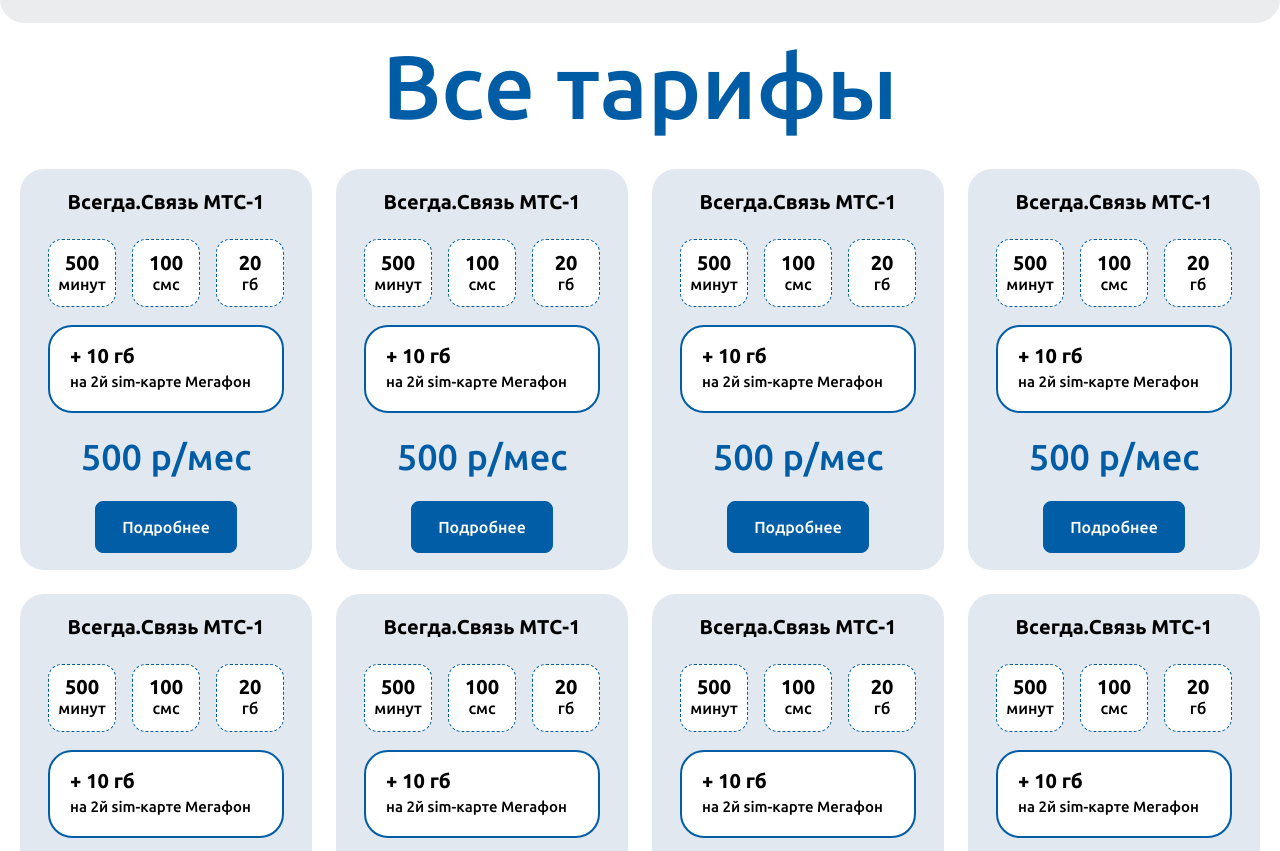
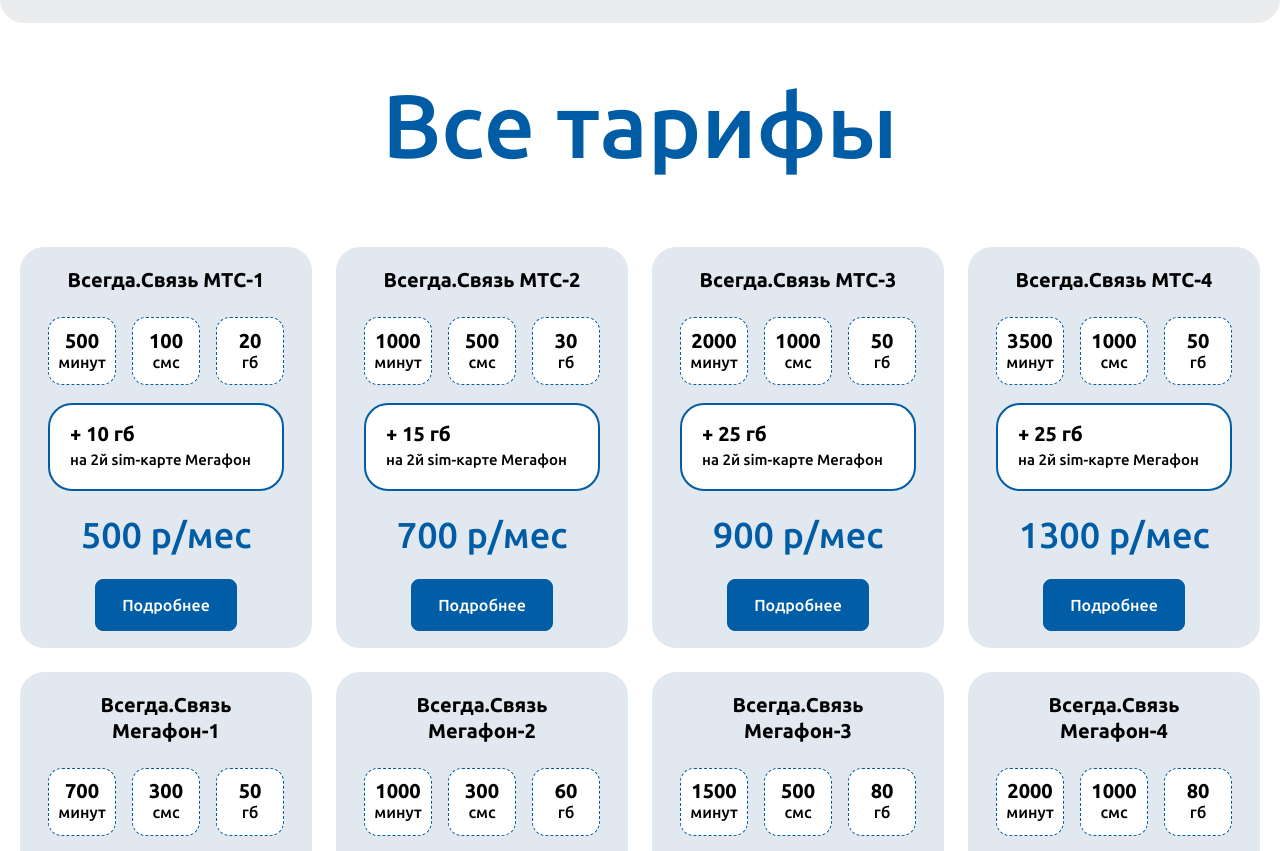
Before and after one commit to fayzullayevelmurod/ecomobile, a plain HTML site: page all-tariffs.html in a window 1280 px wide. Shown: the part 74-925 px from the top of the page. Drawn offline with nearby package versions, Linux system fonts and the light colour scheme.

Commit message:
all tariff cards content change

```diff
--- a/all-tariffs.html
+++ b/all-tariffs.html
@@ -85,164 +85,164 @@
               <button class="btn-primary">Подробнее</button>
             </div>
             <div class="all-tariffs__card">
-              <h3 class="all-tariffs__card-title">Всегда.Связь МТС-1</h3>
+              <h3 class="all-tariffs__card-title">Всегда.Связь МТС-2</h3>
               <div class="tariff-boxes">
                 <div class="tariff-box">
-                  <span class="tariff-box__count">500</span>
+                  <span class="tariff-box__count">1000</span>
                   <span class="tariff-box__status">минут</span>
                 </div>
                 <div class="tariff-box">
-                  <span class="tariff-box__count">100</span>
+                  <span class="tariff-box__count">500</span>
                   <span class="tariff-box__status">смс</span>
                 </div>
                 <div class="tariff-box">
-                  <span class="tariff-box__count">20</span>
+                  <span class="tariff-box__count">30</span>
                   <span class="tariff-box__status">гб</span>
                 </div>
               </div>
               <div class="bonus-box">
-                <span class="bonus-box__count">+ 10 гб</span>
+                <span class="bonus-box__count">+ 15 гб</span>
                 <span class="bonus-box__info">на 2й sim-карте Мегафон</span>
               </div>
-              <span class="all-tariffs__card-price">500 р/мес</span>
+              <span class="all-tariffs__card-price">700 р/мес</span>
               <button class="btn-primary">Подробнее</button>
             </div>
             <div class="all-tariffs__card">
-              <h3 class="all-tariffs__card-title">Всегда.Связь МТС-1</h3>
+              <h3 class="all-tariffs__card-title">Всегда.Связь МТС-3</h3>
               <div class="tariff-boxes">
                 <div class="tariff-box">
-                  <span class="tariff-box__count">500</span>
+                  <span class="tariff-box__count">2000</span>
                   <span class="tariff-box__status">минут</span>
                 </div>
                 <div class="tariff-box">
-                  <span class="tariff-box__count">100</span>
+                  <span class="tariff-box__count">1000</span>
                   <span class="tariff-box__status">смс</span>
                 </div>
                 <div class="tariff-box">
-                  <span class="tariff-box__count">20</span>
+                  <span class="tariff-box__count">50</span>
                   <span class="tariff-box__status">гб</span>
                 </div>
               </div>
               <div class="bonus-box">
-                <span class="bonus-box__count">+ 10 гб</span>
+                <span class="bonus-box__count">+ 25 гб</span>
                 <span class="bonus-box__info">на 2й sim-карте Мегафон</span>
               </div>
-              <span class="all-tariffs__card-price">500 р/мес</span>
+              <span class="all-tariffs__card-price">900 р/мес</span>
               <button class="btn-primary">Подробнее</button>
             </div>
             <div class="all-tariffs__card">
-              <h3 class="all-tariffs__card-title">Всегда.Связь МТС-1</h3>
+              <h3 class="all-tariffs__card-title">Всегда.Связь МТС-4</h3>
               <div class="tariff-boxes">
                 <div class="tariff-box">
-                  <span class="tariff-box__count">500</span>
+                  <span class="tariff-box__count">3500</span>
                   <span class="tariff-box__status">минут</span>
                 </div>
                 <div class="tariff-box">
-                  <span class="tariff-box__count">100</span>
+                  <span class="tariff-box__count">1000</span>
                   <span class="tariff-box__status">смс</span>
                 </div>
                 <div class="tariff-box">
-                  <span class="tariff-box__count">20</span>
+                  <span class="tariff-box__count">50</span>
                   <span class="tariff-box__status">гб</span>
                 </div>
               </div>
               <div class="bonus-box">
-                <span class="bonus-box__count">+ 10 гб</span>
+                <span class="bonus-box__count">+ 25 гб</span>
                 <span class="bonus-box__info">на 2й sim-карте Мегафон</span>
               </div>
-              <span class="all-tariffs__card-price">500 р/мес</span>
+              <span class="all-tariffs__card-price">1300 р/мес</span>
               <button class="btn-primary">Подробнее</button>
             </div>
             <div class="all-tariffs__card">
-              <h3 class="all-tariffs__card-title">Всегда.Связь МТС-1</h3>
+              <h3 class="all-tariffs__card-title">Всегда.Связь Мегафон-1</h3>
               <div class="tariff-boxes">
                 <div class="tariff-box">
-                  <span class="tariff-box__count">500</span>
+                  <span class="tariff-box__count">700</span>
                   <span class="tariff-box__status">минут</span>
                 </div>
                 <div class="tariff-box">
-                  <span class="tariff-box__count">100</span>
+                  <span class="tariff-box__count">300</span>
                   <span class="tariff-box__status">смс</span>
                 </div>
                 <div class="tariff-box">
-                  <span class="tariff-box__count">20</span>
+                  <span class="tariff-box__count">50</span>
                   <span class="tariff-box__status">гб</span>
                 </div>
               </div>
               <div class="bonus-box">
-                <span class="bonus-box__count">+ 10 гб</span>
+                <span class="bonus-box__count">+ 25 гб</span>
                 <span class="bonus-box__info">на 2й sim-карте Мегафон</span>
               </div>
-              <span class="all-tariffs__card-price">500 р/мес</span>
+              <span class="all-tariffs__card-price">650 р/мес</span>
               <button class="btn-primary">Подробнее</button>
             </div>
             <div class="all-tariffs__card">
-              <h3 class="all-tariffs__card-title">Всегда.Связь МТС-1</h3>
+              <h3 class="all-tariffs__card-title">Всегда.Связь Мегафон-2</h3>
               <div class="tariff-boxes">
                 <div class="tariff-box">
-                  <span class="tariff-box__count">500</span>
+                  <span class="tariff-box__count">1000</span>
                   <span class="tariff-box__status">минут</span>
                 </div>
                 <div class="tariff-box">
-                  <span class="tariff-box__count">100</span>
+                  <span class="tariff-box__count">300</span>
                   <span class="tariff-box__status">смс</span>
                 </div>
                 <div class="tariff-box">
-                  <span class="tariff-box__count">20</span>
+                  <span class="tariff-box__count">60</span>
                   <span class="tariff-box__status">гб</span>
                 </div>
               </div>
               <div class="bonus-box">
-                <span class="bonus-box__count">+ 10 гб</span>
+                <span class="bonus-box__count">+ 30 гб</span>
                 <span class="bonus-box__info">на 2й sim-карте Мегафон</span>
               </div>
-              <span class="all-tariffs__card-price">500 р/мес</span>
+              <span class="all-tariffs__card-price">800 р/мес</span>
               <button class="btn-primary">Подробнее</button>
             </div>
             <div class="all-tariffs__card">
-              <h3 class="all-tariffs__card-title">Всегда.Связь МТС-1</h3>
+              <h3 class="all-tariffs__card-title">Всегда.Связь Мегафон-3</h3>
               <div class="tariff-boxes">
                 <div class="tariff-box">
-                  <span class="tariff-box__count">500</span>
+                  <span class="tariff-box__count">1500</span>
                   <span class="tariff-box__status">минут</span>
                 </div>
                 <div class="tariff-box">
-                  <span class="tariff-box__count">100</span>
+                  <span class="tariff-box__count">500</span>
                   <span class="tariff-box__status">смс</span>
                 </div>
                 <div class="tariff-box">
-                  <span class="tariff-box__count">20</span>
+                  <span class="tariff-box__count">80</span>
                   <span class="tariff-box__status">гб</span>
                 </div>
               </div>
               <div class="bonus-box">
-                <span class="bonus-box__count">+ 10 гб</span>
+                <span class="bonus-box__count">+ 40 гб</span>
                 <span class="bonus-box__info">на 2й sim-карте Мегафон</span>
               </div>
-              <span class="all-tariffs__card-price">500 р/мес</span>
+              <span class="all-tariffs__card-price">100 р/мес</span>
               <button class="btn-primary">Подробнее</button>
             </div>
             <div class="all-tariffs__card">
-              <h3 class="all-tariffs__card-title">Всегда.Связь МТС-1</h3>
+              <h3 class="all-tariffs__card-title">Всегда.Связь Мегафон-4</h3>
               <div class="tariff-boxes">
                 <div class="tariff-box">
-                  <span class="tariff-box__count">500</span>
+                  <span class="tariff-box__count">2000</span>
                   <span class="tariff-box__status">минут</span>
                 </div>
                 <div class="tariff-box">
-                  <span class="tariff-box__count">100</span>
+                  <span class="tariff-box__count">1000</span>
                   <span class="tariff-box__status">смс</span>
                 </div>
                 <div class="tariff-box">
-                  <span class="tariff-box__count">20</span>
+                  <span class="tariff-box__count">80</span>
                   <span class="tariff-box__status">гб</span>
                 </div>
               </div>
               <div class="bonus-box">
-                <span class="bonus-box__count">+ 10 гб</span>
+                <span class="bonus-box__count">+ 40 гб</span>
                 <span class="bonus-box__info">на 2й sim-карте Мегафон</span>
               </div>
-              <span class="all-tariffs__card-price">500 р/мес</span>
+              <span class="all-tariffs__card-price">1150 р/мес</span>
               <button class="btn-primary">Подробнее</button>
             </div>
           </div>
--- a/css/style.scss
+++ b/css/style.scss
@@ -82,7 +82,7 @@ body {
 .title {
   font-size: 90px;
   font-weight: 500;
-  line-height: 26px;
+  line-height: normal;
   text-align: center;
   color: #005DA5;
 }
@@ -988,11 +988,15 @@ body {
   }
 
   .any-doubts__img {
-    display: none;
+    max-width: 100%;
+    width: 45%;
+    order: 1;
+    margin: 0 auto;
   }
 
   .any-doubts .container {
-    padding: 25px;
+    padding: 25px 25px 0 25px;
+    flex-direction: column;
   }
 
   .intro .about-us {
@@ -1127,6 +1131,7 @@ body {
 
   .select-tariff .right-box .tariff-boxes {
     flex-wrap: wrap;
+    gap: 15px;
   }
 
   .all-tariffs .title,
@@ -1154,6 +1159,10 @@ body {
     font-size: 16px;
     line-height: 22px;
   }
+
+  .any-doubts__img {
+    width: 100%;
+  }
 }
 
 @media screen and (max-width: 500px) {
```
Also changed, not shown: css/style.css, 1 other file.
